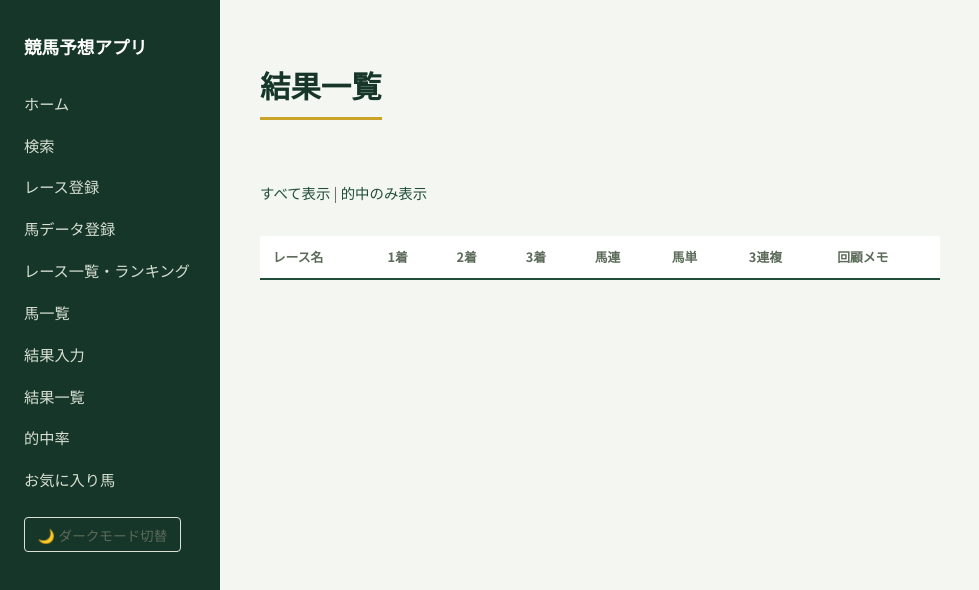
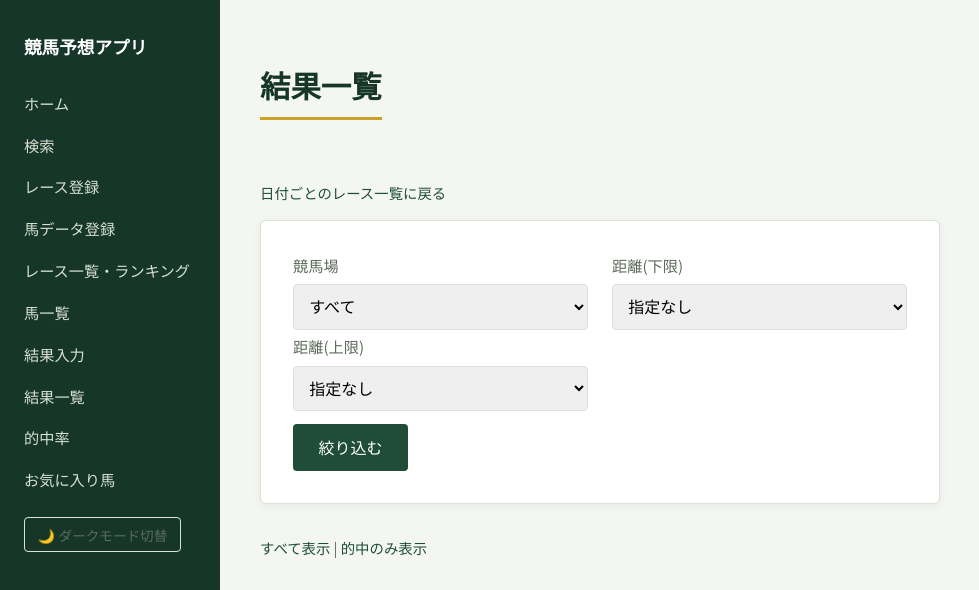
Before and after one commit to kiyosou/keiba-yosou-app, a FastAPI app: page /results/list in a window 1280 px wide. Shown: the top 590 px of the page, without its empty margins (0-979 px from the left). Run offline with FastAPI, Linux system fonts and the light colour scheme; data that the repository does not hold is empty.

Commit message:
戻りボタンの追加、絞り込み機能の追加

```diff
--- a/templates/results_list.html
+++ b/templates/results_list.html
@@ -2,10 +2,47 @@
 {% block title %}結果一覧{% endblock %}
 {% block content %}
 <h1>結果一覧</h1>
+<p class="page-nav"><a href="/races">日付ごとのレース一覧に戻る</a></p>
+
+<div class="card">
+    <form method="get" class="form-grid">
+        <label>競馬場
+            <select name="venue">
+                <option value="">すべて</option>
+                {% for v in venues %}
+                <option value="{{ v }}" {% if v == selected_venue %}selected{% endif %}>{{ v }}</option>
+                {% endfor %}
+            </select>
+        </label>
+        <label>距離(下限)
+            <select name="min_distance">
+                <option value="">指定なし</option>
+                {% for d in distances %}
+                <option value="{{ d }}" {% if d|string == selected_min %}selected{% endif %}>{{ d }}m</option>
+                {% endfor %}
+            </select>
+        </label>
+        <label>距離(上限)
+            <select name="max_distance">
+                <option value="">指定なし</option>
+                {% for d in distances %}
+                <option value="{{ d }}" {% if d|string == selected_max %}selected{% endif %}>{{ d }}m</option>
+                {% endfor %}
+            </select>
+        </label>
+        <input type="hidden" name="filter" value="{{ filter }}">
+        <input type="hidden" name="sort" value="{{ sort }}">
+        <div class="full">
+            <button type="submit">絞り込む</button>
+        </div>
+    </form>
+</div>
+
 <p class="page-nav">
     <a href="/results/list?filter=all">すべて表示</a> |
     <a href="/results/list?filter=hit">的中のみ表示</a>
 </p>
+
 <div class="wide-table">
 <table>
     <tr><th>レース名</th><th>1着</th><th>2着</th><th>3着</th><th>馬連</th><th>馬単</th><th>3連複</th><th>回顧メモ</th></tr>
```
Also changed, not shown: routers/results.py (+25 -1 lines).
